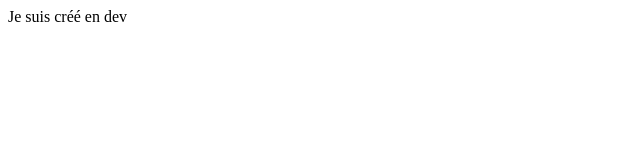
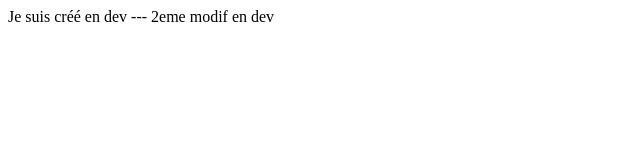
Before and after one commit to FabriceL31/CV, a plain HTML site: page index.html in a window 1280 px wide. Shown: the whole page, without its empty margins (0-640 px from the left). Drawn offline with Linux system fonts and the light colour scheme.

Commit message:
2eme commit en dev

```diff
--- a/index.html
+++ b/index.html
@@ -6,6 +6,6 @@
     <title>Document</title>
 </head>
 <body>
-    Je suis créé en dev
+    Je suis créé en dev --- 2eme modif en dev
 </body>
 </html>
```
